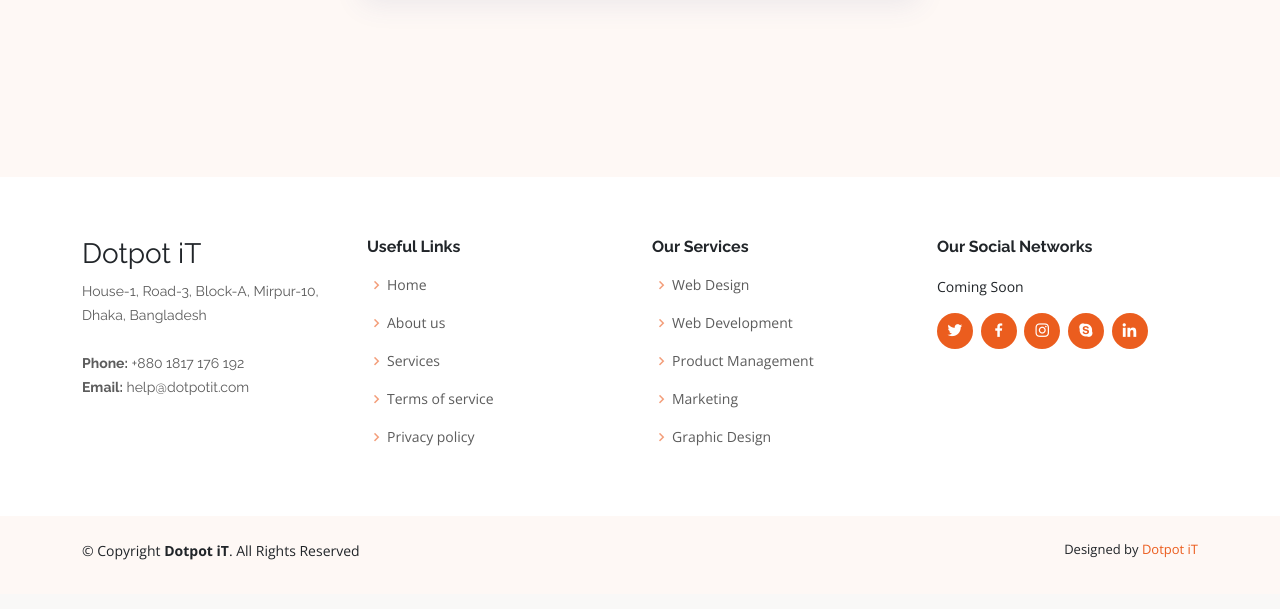
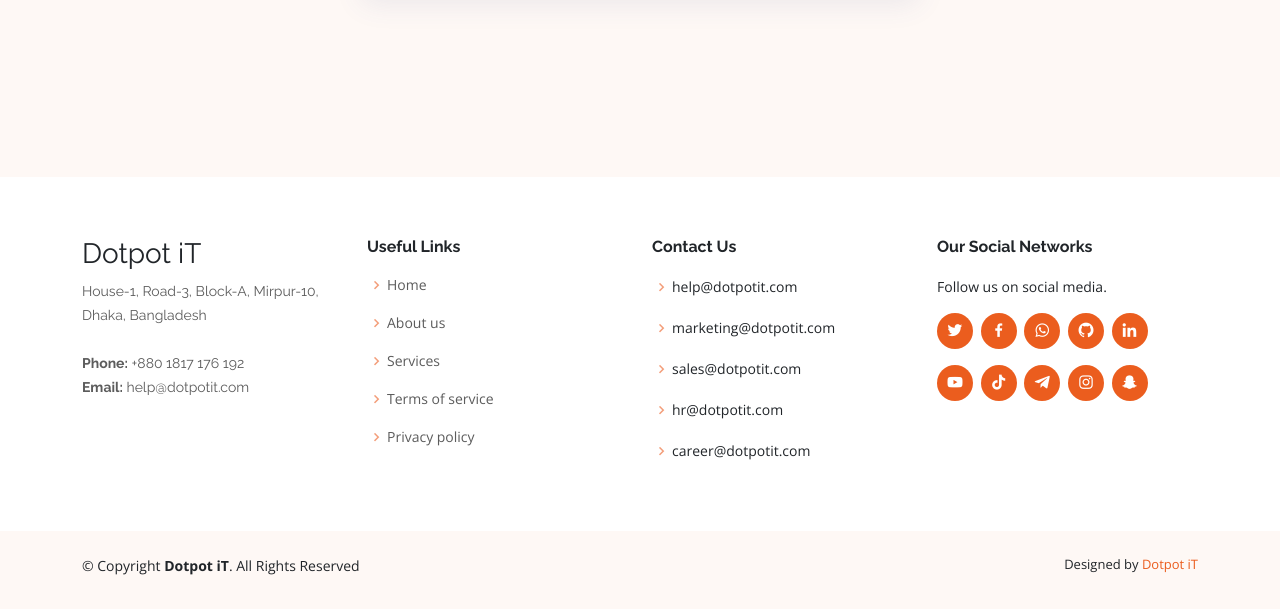
Before and after one commit to asifdotpy/JobHub, a Django app: page /jobs/ in a window 1280 px wide. Shown: the part 1824-2433 px from the top of the page. Before the commit the page ends 2384 px from the top, so only its background shows below. Run offline with Django 4.2, Linux system fonts and the light colour scheme; some libraries are stand-ins or nearby versions.

Commit message:
footer Contact Us and Social Links updated as per Zakir Bhai.

```diff
--- a/mysite/jobs/templates/jobs/job_list.html
+++ b/mysite/jobs/templates/jobs/job_list.html
@@ -227,25 +227,40 @@
           </div>
 
           <div class="col-lg-3 col-md-6 footer-links">
-            <h4>Our Services</h4>
+            <h4>Contact Us</h4>
             <ul>
-              <li><i class="bx bx-chevron-right"></i> <a href="#">Web Design</a></li>
-              <li><i class="bx bx-chevron-right"></i> <a href="#">Web Development</a></li>
-              <li><i class="bx bx-chevron-right"></i> <a href="#">Product Management</a></li>
-              <li><i class="bx bx-chevron-right"></i> <a href="#">Marketing</a></li>
-              <li><i class="bx bx-chevron-right"></i> <a href="#">Graphic Design</a></li>
+              <li><i class="bx bx-chevron-right"></i>help@dotpotit.com</li>
+              <li><i class="bx bx-chevron-right"></i>marketing@dotpotit.com</li>
+              <li><i class="bx bx-chevron-right"></i>sales@dotpotit.com</li>
+              <li><i class="bx bx-chevron-right"></i>hr@dotpotit.com</li>
+              <li><i class="bx bx-chevron-right"></i>career@dotpotit.com</li>
             </ul>
           </div>
-
           <div class="col-lg-3 col-md-6 footer-links">
             <h4>Our Social Networks</h4>
-            <p>Coming Soon</p>
+            <p>Follow us on social media.</p>
             <div class="social-links mt-3">
-              <a href="#" class="twitter"><i class="bx bxl-twitter"></i></a>
-              <a href="#" class="facebook"><i class="bx bxl-facebook"></i></a>
-              <a href="#" class="instagram"><i class="bx bxl-instagram"></i></a>
-              <a href="#" class="google-plus"><i class="bx bxl-skype"></i></a>
-              <a href="#" class="linkedin"><i class="bx bxl-linkedin"></i></a>
+              <a href="https://www.twitter.com/dotpotit" class="twitter" target="_blank"><i
+                  class="bx bxl-twitter"></i></a>
+              <a href="https://www.facebook.com/dotpotit" class="facebook" target="_blank"><i
+                  class="bx bxl-facebook"></i></a>
+              <a href="https://wa.me/+8801817176192" class="whatsapp" target="_blank"><i
+                  class="bx bxl-whatsapp"></i></a>
+              <a href="https://www.github.com/dotpotit" class="github" target="_blank"><i class="bx bxl-github"></i></a>
+              <a href="https://www.linkedin.com/in/dotpotit" class="linkedin" target="_blank"><i
+                  class="bx bxl-linkedin"></i></a>
+            </div>
+
+            <div class="social-links mt-3">
+              <a href="https://www.youtube.com/@dotpotit" class="youtube" target="_blank"><i
+                  class="bx bxl-youtube"></i></a>
+              <a href="https://www.tiktok.com/@dotpotit" class="tiktok" target="_blank"><i
+                  class="bx bxl-tiktok"></i></a>
+              <a href="https://t.me/dotpotit" class="telegram" target="_blank"><i class="bx bxl-telegram"></i></a>
+              <a href="https://www.instagram.com/dotpotit" class="instagram" target="_blank"><i
+                  class="bx bxl-instagram"></i></a>
+              <a href="https://snapchat.com/add/dotpotit" class="snapchat" target="_blank"><i
+                  class="bx bxl-snapchat"></i></a>
             </div>
           </div>
 
```
Also changed, not shown: mysite/landing/templates/landing/index.html (+6 -6 lines).
